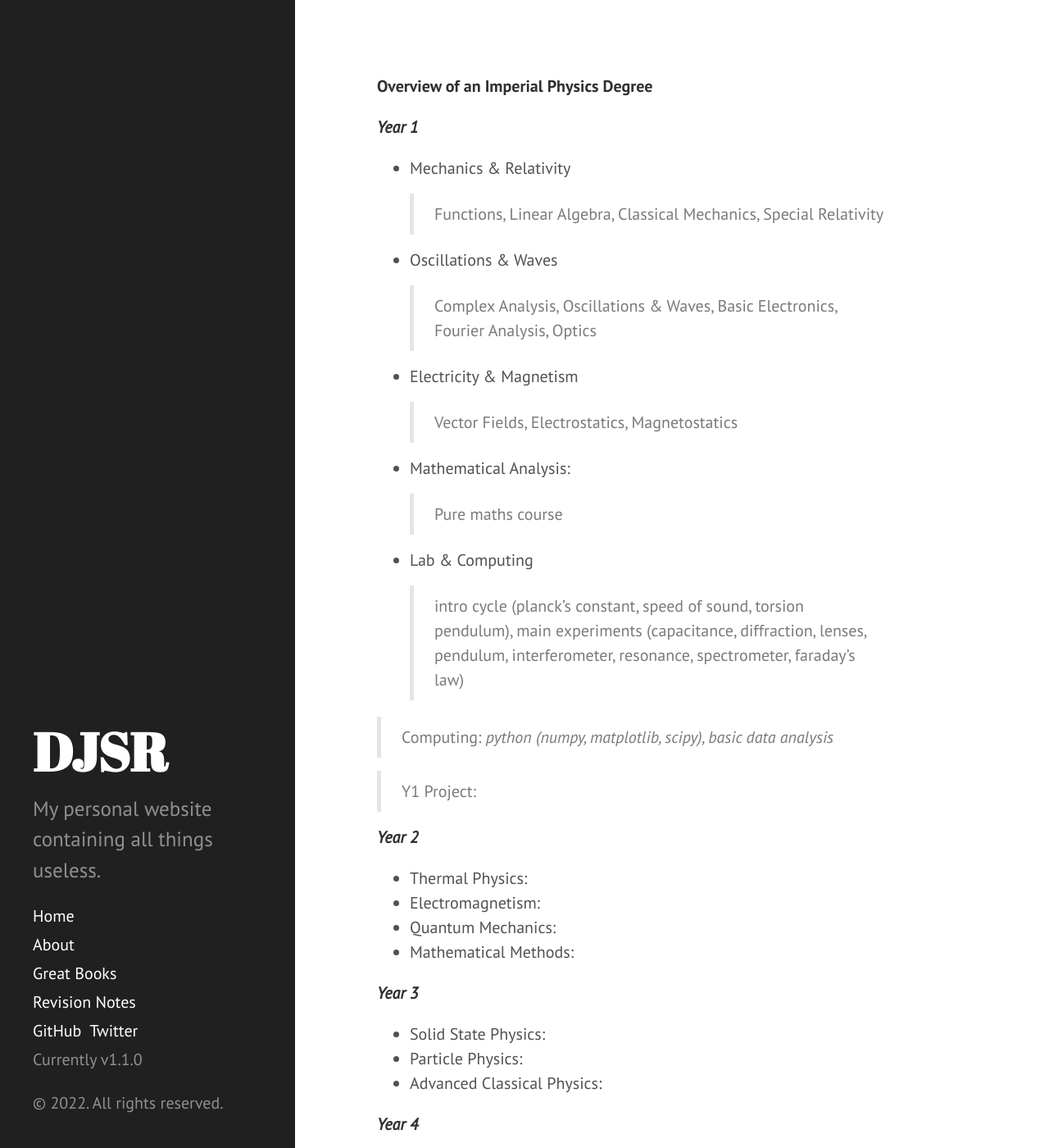
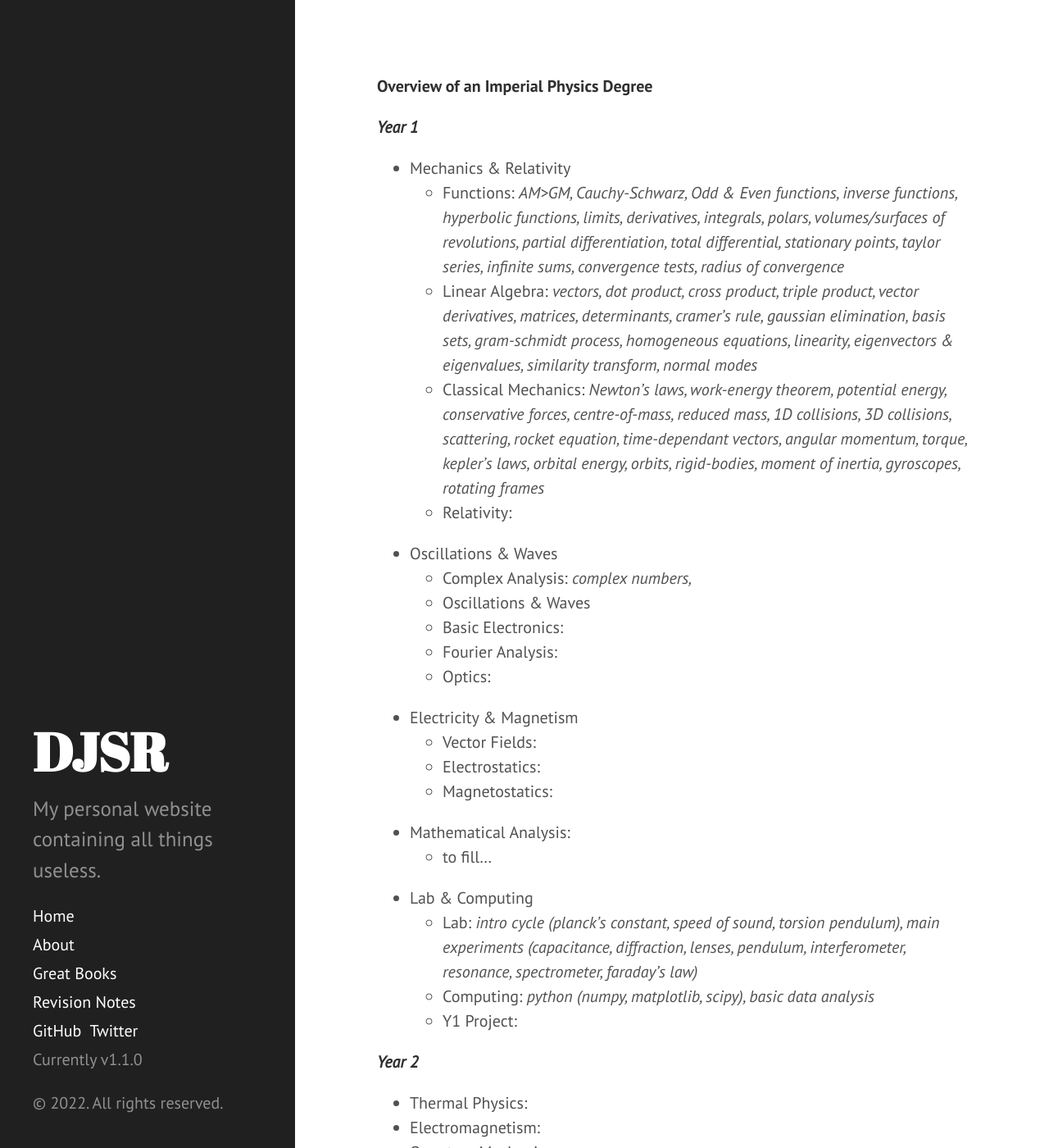
Before and after one commit to dansomrob/dansomrob.github.io, a Jekyll site: the page built from assets/overview.md, in a window 1280 px wide and 1400 px high. Shown: the whole window at 82% size. Built offline with Jekyll 4.4.1, drawn with Linux system fonts in a browser that asks for light colours; our own code applies the rules of GitHub Pages for plain Markdown files.

Commit message:
Update overview.md

```diff
--- a/assets/overview.md
+++ b/assets/overview.md
@@ -2,23 +2,26 @@
 
 ***Year 1***
 - Mechanics & Relativity
->Functions, Linear Algebra, Classical Mechanics, Special Relativity
-
+  - Functions: *AM>GM, Cauchy-Schwarz, Odd & Even functions, inverse functions, hyperbolic functions, limits, derivatives, integrals, polars, volumes/surfaces of revolutions, partial differentiation, total differential, stationary points, taylor series, infinite sums, convergence tests, radius of convergence*
+  - Linear Algebra: *vectors, dot product, cross product, triple product, vector derivatives, matrices, determinants, cramer's rule, gaussian elimination, basis sets, gram-schmidt process, homogeneous equations, linearity, eigenvectors & eigenvalues, similarity transform, normal modes*
+  - Classical Mechanics: *Newton's laws, work-energy theorem, potential energy, conservative forces, centre-of-mass, reduced mass, 1D collisions, 3D collisions, scattering, rocket equation, time-dependant vectors, angular momentum, torque, kepler's laws, orbital energy, orbits, rigid-bodies, moment of inertia, gyroscopes, rotating frames*
+  - Relativity:
 - Oscillations & Waves
->Complex Analysis, Oscillations & Waves, Basic Electronics, Fourier Analysis, Optics
-
+  - Complex Analysis: *complex numbers,*
+  - Oscillations & Waves
+  - Basic Electronics:
+  - Fourier Analysis:
+  - Optics:
 - Electricity & Magnetism
->Vector Fields, Electrostatics, Magnetostatics
-
+  - Vector Fields:
+  - Electrostatics:
+  - Magnetostatics:
 - Mathematical Analysis:
->Pure maths course
-
+  - to fill...
 - Lab & Computing
-> intro cycle (planck's constant, speed of sound, torsion pendulum), main experiments (capacitance, diffraction, lenses, pendulum, interferometer, resonance, spectrometer, faraday's law)
-
->Computing: *python (numpy, matplotlib, scipy), basic data analysis*
-
-> Y1 Project:
+  - Lab: *intro cycle (planck's constant, speed of sound, torsion pendulum), main experiments (capacitance, diffraction, lenses, pendulum, interferometer, resonance, spectrometer, faraday's law)*
+  - Computing: *python (numpy, matplotlib, scipy), basic data analysis*
+  - Y1 Project:
 
 ***Year 2***
 - Thermal Physics:
```
